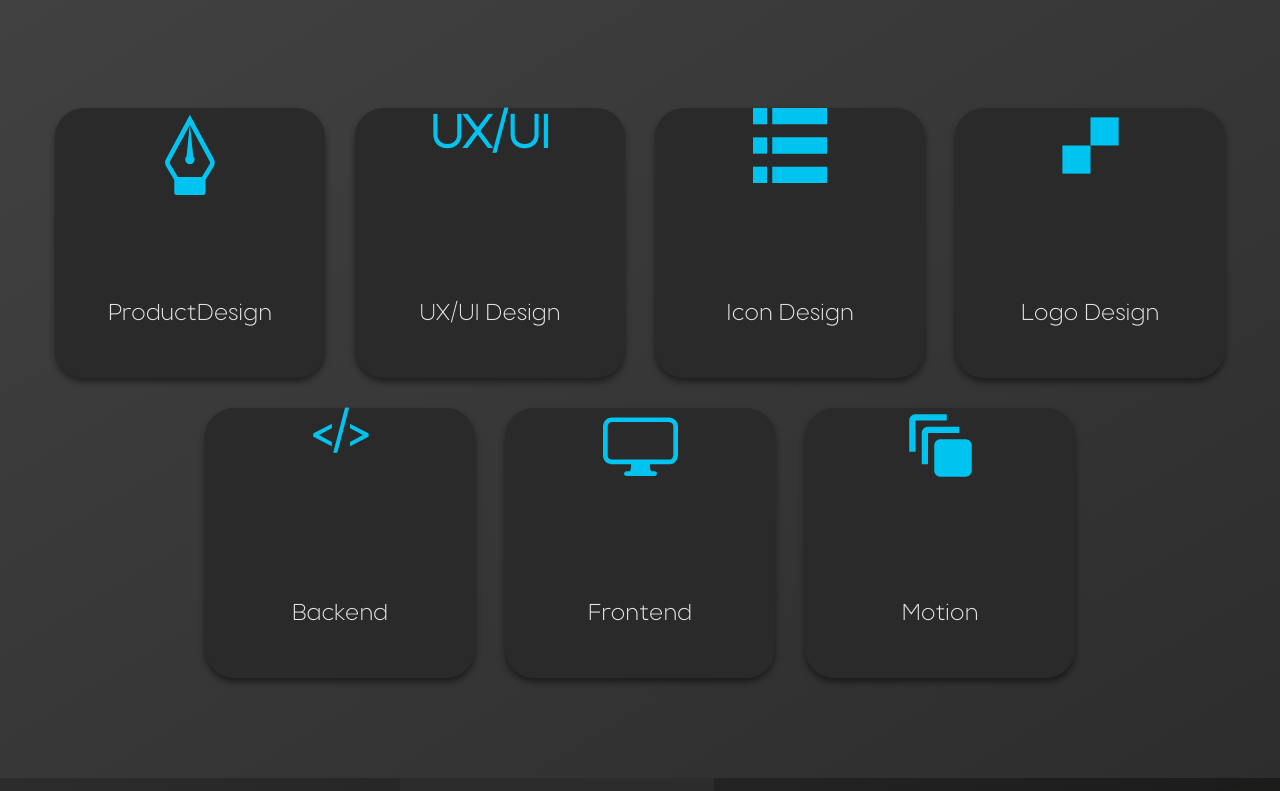
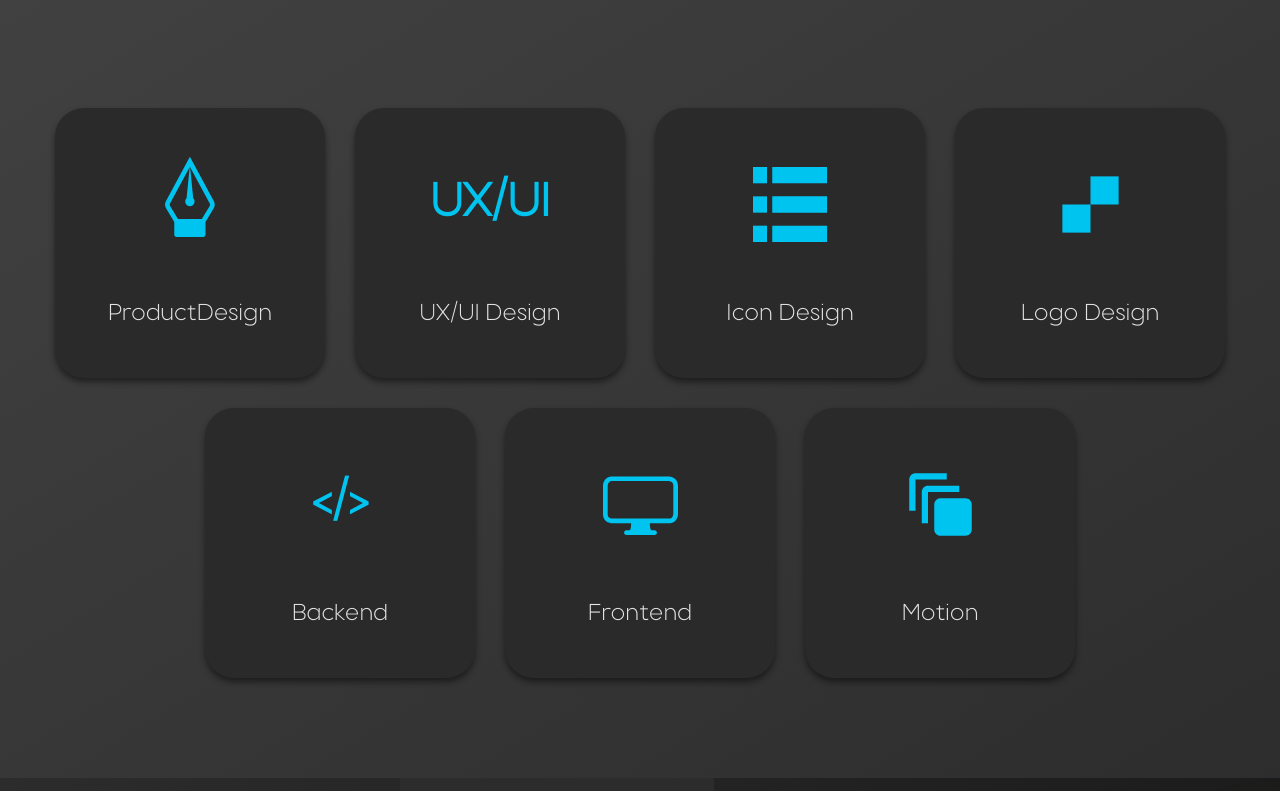
Before and after one commit to Kytyzovns/portfolio-start-project-main, a React app: page / in a window 1280 px wide. Shown: the part 746-1537 px from the top of the page. Built offline with nearby package versions, Linux system fonts and the light colour scheme; a web font is replaced by a local one.

Commit message:
finished skills

```diff
--- a/src/layout/sections/skills/skill/Skill.tsx
+++ b/src/layout/sections/skills/skill/Skill.tsx
@@ -2,6 +2,7 @@ import React from 'react';
 import {Icon} from "../../../../components/Icon/Icon";
 import styled from "styled-components";
 import {theme} from "../../../../styles/Theme";
+import {FlexWrapper} from "../../../../components/FlexWrapper";
 
 type SkillProps = {
     iconId?: string;
@@ -21,14 +22,18 @@ export const Skill = (props: SkillProps) => {
     if (props.isText === true) {
         return (
             <StyledSkill>
-                <SkillTitle>{props.title}</SkillTitle>
+                <FlexWrapper direction={"column"} justify={"center"}>
+                    <SkillTitle>{props.title}</SkillTitle>
+                </FlexWrapper>
                 <SkillText>{props.text}</SkillText>
             </StyledSkill>
         );
     } else {
         return (
             <StyledSkill>
-                <Icon iconId={id} width={props.iconWidth} height={props.iconHeight} viewBox={props.viewBox}/>
+                <FlexWrapper direction={"column"} justify={"center"}>
+                    <Icon iconId={id} width={props.iconWidth} height={props.iconHeight} viewBox={props.viewBox}/>
+                </FlexWrapper>
                 <SkillText>{props.text}</SkillText>
             </StyledSkill>
         );
```
